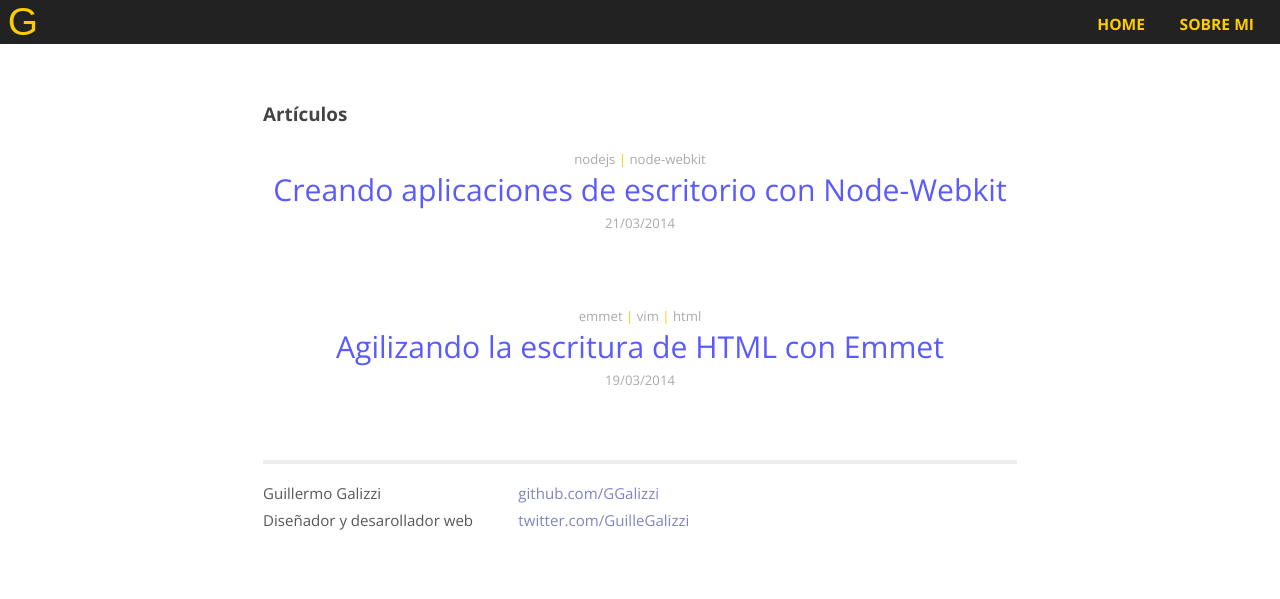
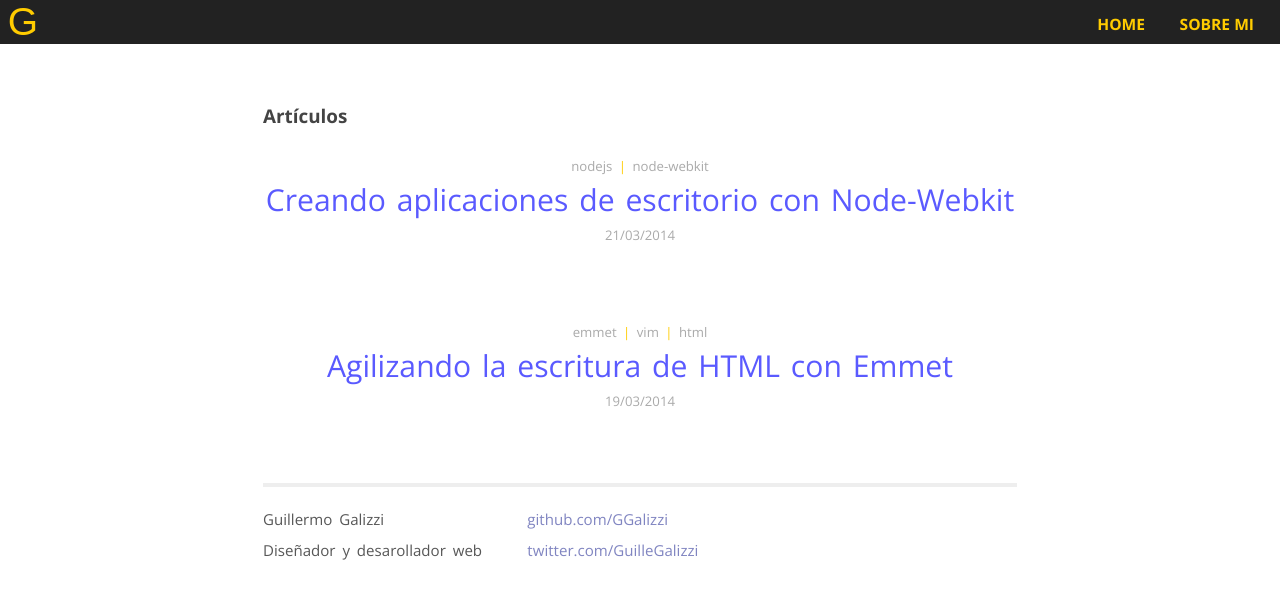
Before and after one commit to GGalizzi/ggalizzi.github.io_old, a Jekyll site: the page built from index.html, in a window 1280 px wide. Shown: the top 599 px of the page. Built offline with Jekyll 4.4.1, drawn with Linux system fonts in a browser that asks for light colours; some web fonts are replaced; Markdown is read by kramdown in place of the engine named in the settings.

Commit message:
More responsiveness, and better typography overall.

```diff
--- a/css/main.css
+++ b/css/main.css
@@ -116,13 +116,13 @@ li li {
 /*****************************************************************************/
 
 .site {
-  font-size: 110%;
+  font-size: .769230769rem;
   text-align: left;
   width: 100%;
   max-width: 36em;
   padding: 0 1em;
   margin: 2em auto;
-  line-height: 1.4em;
+  line-height: 1.5em;
 }
 
 
@@ -149,6 +149,7 @@ li li {
 .logo {
   font-family: 'Clicker Script', sans-serif;
   font-size: 3em;
+  text-align: center;
   margin-bottom: 0;
 }
 
@@ -311,7 +312,7 @@ li li {
 
 @media all and (min-width: 320px) {
   .site {
-    font-size: 120%;
+    line-height: 1.55em;
   }
 
   .logo {
@@ -327,12 +328,26 @@ li li {
   }
 }
 
+@media all and (min-width: 520px) {
+  .site {
+    font-size: 0.9rem;
+  }
+}
+
+@media all and (min-width: 650px) {
+  .site {
+    font-size: 1rem;
+  }
+}
+
 @media all and (min-width: 780px) {
   .site {
     font-size: 140%;
     width: 35em;
     padding: none;
     margin: 3em auto 2em;
+    word-spacing: 2px;
+    line-height: 1.6em;
   }
 
   .title {
@@ -346,6 +361,8 @@ li li {
     width: 100%;
     max-width: 42em;
     font-size: 145%;
+    word-spacing: 3px;
+    line-height: 1.65em;
   }
 
   .post {
--- a/css/syntax.css
+++ b/css/syntax.css
@@ -1,4 +1,4 @@
-.highlight  { background: #ffffff; font-size: 1rem }
+.highlight  { background: #ffffff; font-size: 1em }
 .highlight pre { overflow-y: auto; }
 .highlight .c { color: #999988; font-style: italic } /* Comment */
 .highlight .err { color: #a61717; background-color: #e3d2d2 } /* Error */
```
